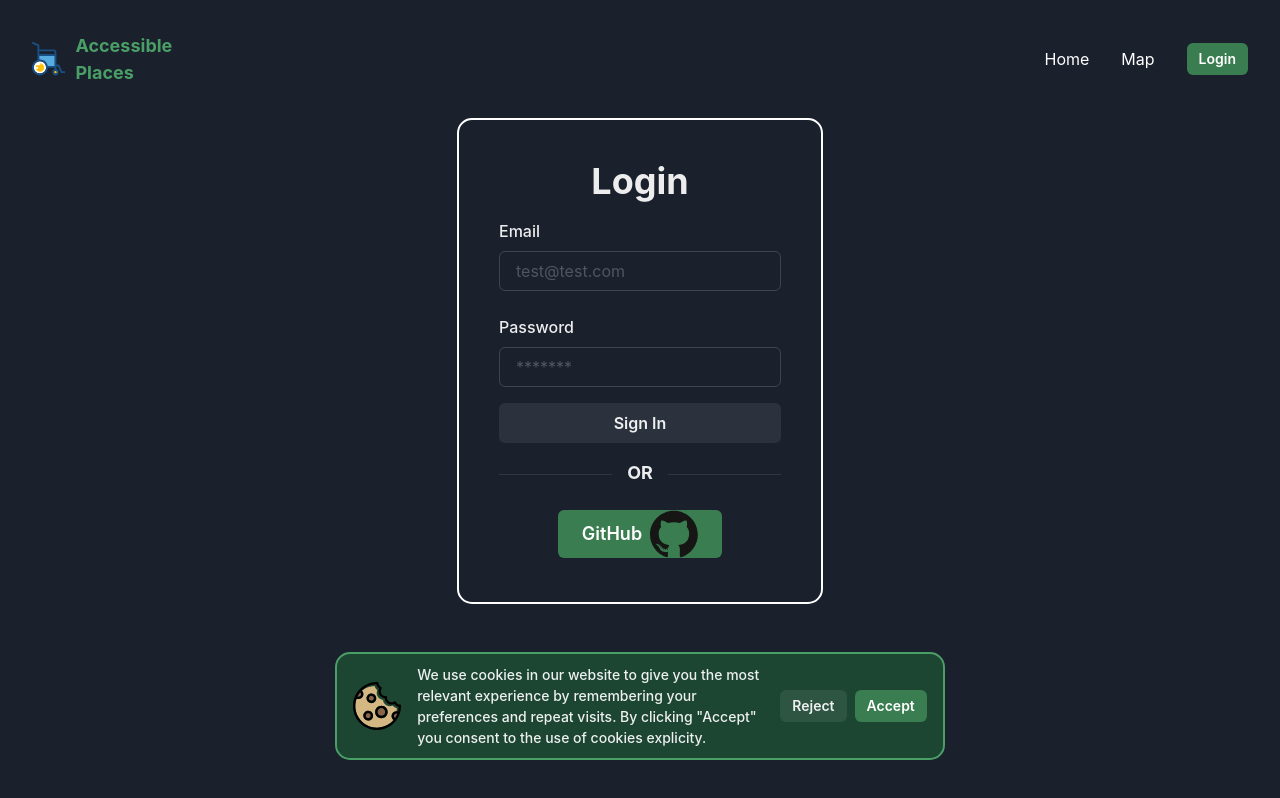
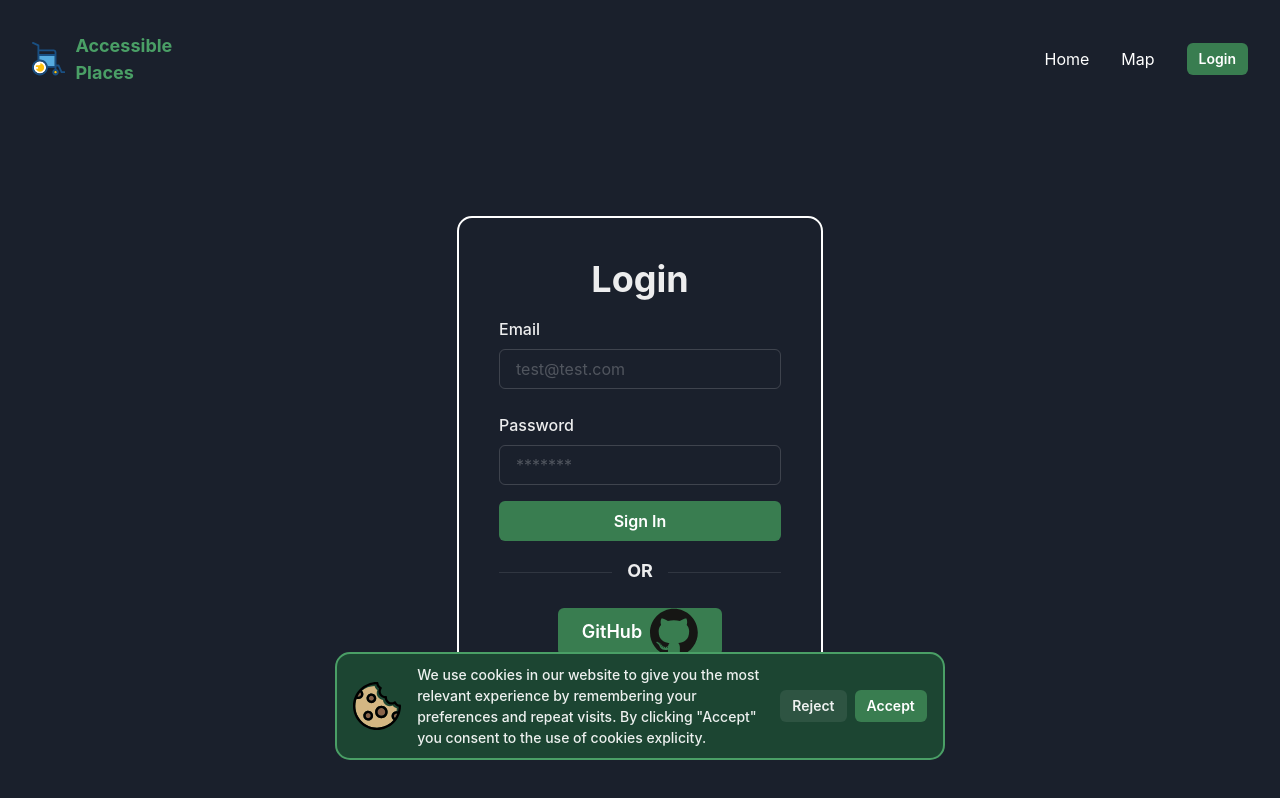
Before and after one commit to remusplesa/hackathon-accessibility-app, a React (Vite) app in the folder accessible-places-frontend/: page /login in a window 1280 px wide. Built offline with nearby package versions, Linux system fonts and the light colour scheme; no server answers.

Commit message:
centered login

```diff
--- a/accessible-places-frontend/src/components/LogoutButton/LogoutButton.tsx
+++ b/accessible-places-frontend/src/components/LogoutButton/LogoutButton.tsx
@@ -20,7 +20,7 @@ export const LogoutButton = () => {
     <Button
       w={"full"}
       mt={8}
-      size={"lg"}
+      size={"sm"}
       py={"7"}
       rounded="md"
       color={["#4a9f66", "#4a9f66", "white", "white"]}
@@ -28,7 +28,6 @@ export const LogoutButton = () => {
       _hover={{
         bg: ["#67e491", "#67e491", "#397d50", "#397d50"],
       }}
-      textTransform={"uppercase"}
       onClick={handleLogout}
     >
       LogOut
--- a/accessible-places-frontend/src/components/MenuItem/MenuItem.tsx
+++ b/accessible-places-frontend/src/components/MenuItem/MenuItem.tsx
@@ -2,12 +2,12 @@ import { Link, Text } from "@chakra-ui/react";
 
 export const MenuItem = ({
   children,
-  isLast = false,
+  isFullWidth = false,
   to = "/",
   ...rest
 }: Props) => {
   return (
-    <Link color={"white"} href={to}>
+    <Link color={"white"} href={to} width={isFullWidth ? "full" : ""}>
       <Text display="block" {...rest}>
         {children}
       </Text>
@@ -17,7 +17,7 @@ export const MenuItem = ({
 
 type Props = {
   children: React.ReactElement | string;
-  isLast?: boolean;
+  isFullWidth?: boolean;
   to: string;
   pt?: string;
   pb?: string;
--- a/accessible-places-frontend/src/components/MenuLinks/MenuLinks.tsx
+++ b/accessible-places-frontend/src/components/MenuLinks/MenuLinks.tsx
@@ -24,10 +24,11 @@ export const MenuLinks = ({ isOpen }: Props) => {
         <MenuItem to="/map">Map</MenuItem>
         {isLogged && <ProfileAvatar />}
         {!isLogged && (
-          <MenuItem to="/login" isLast>
+          <MenuItem to="/login" isFullWidth>
             <Button
-              size="sm"
-              rounded="md"
+             w={"full"}
+             size={"sm"}
+             rounded="md"
               color={["#4a9f66", "#4a9f66", "white", "white"]}
               bg={["white", "white", "#4a9f66", "#397d50"]}
               _hover={{
--- a/accessible-places-frontend/src/forms/LoginForm/LoginForm.tsx
+++ b/accessible-places-frontend/src/forms/LoginForm/LoginForm.tsx
@@ -17,7 +17,7 @@ export default function LoginForm({
   isGithubLoginDisabled,
 }: Props) {
   return (
-    <Flex width="full" align="center" justifyContent="center">
+    <Flex width="full" align="center" justifyContent="center" height="full">
       <Box p={2} border="2px solid white" borderRadius={"15px"} padding={"10"}>
         <Box textAlign="center">
           <Heading>Login</Heading>
@@ -32,7 +32,16 @@ export default function LoginForm({
               <FormLabel>Password</FormLabel>
               <Input type="password" placeholder="*******" />
             </FormControl>
-            <Button width="full" mt={4} type="submit">
+            <Button
+              width="full"
+              mt={4}
+              type="submit"
+              color={["#4a9f66", "#4a9f66", "white", "white"]}
+              bg={["white", "white", "#4a9f66", "#397d50"]}
+              _hover={{
+                bg: ["#67e491", "#67e491", "#397d50", "#397d50"],
+              }}
+            >
               Sign In
             </Button>
           </form>
```
